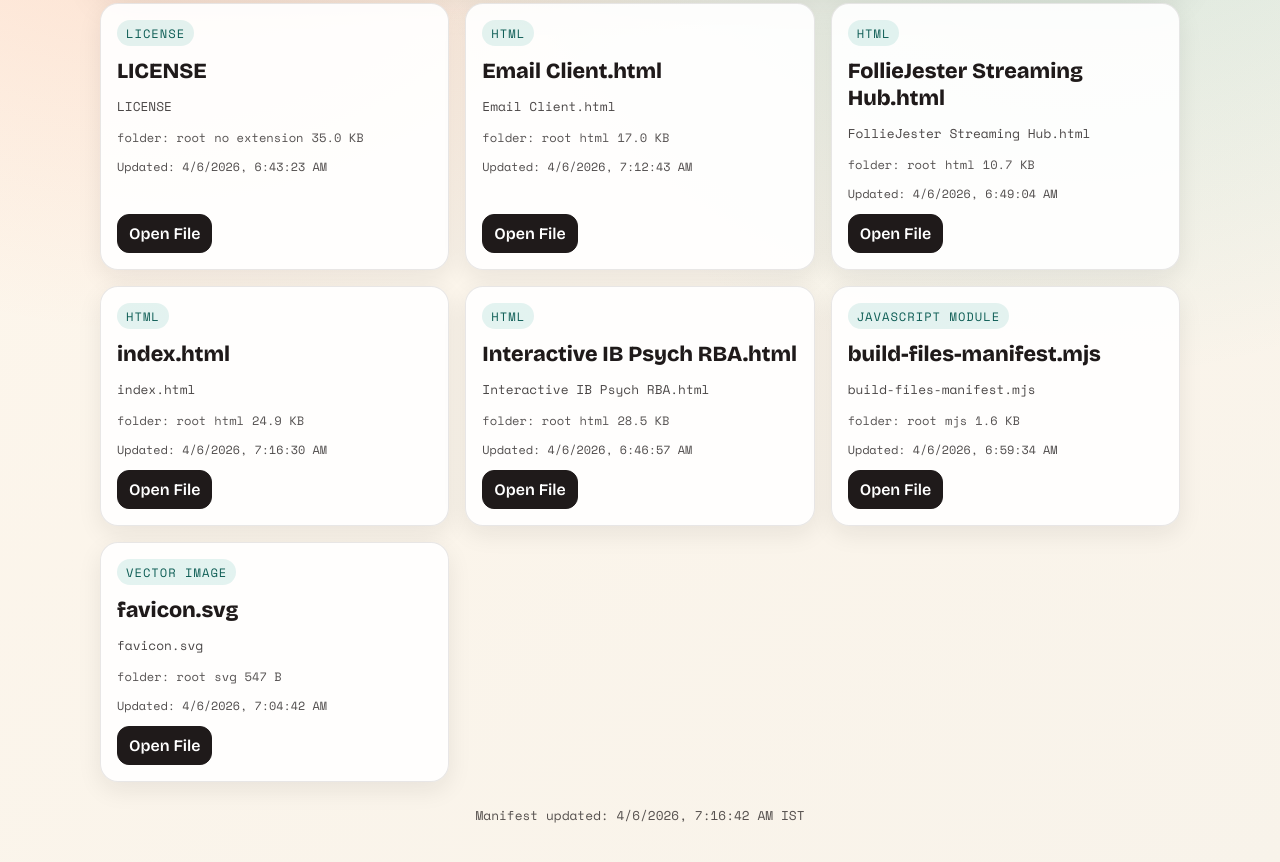
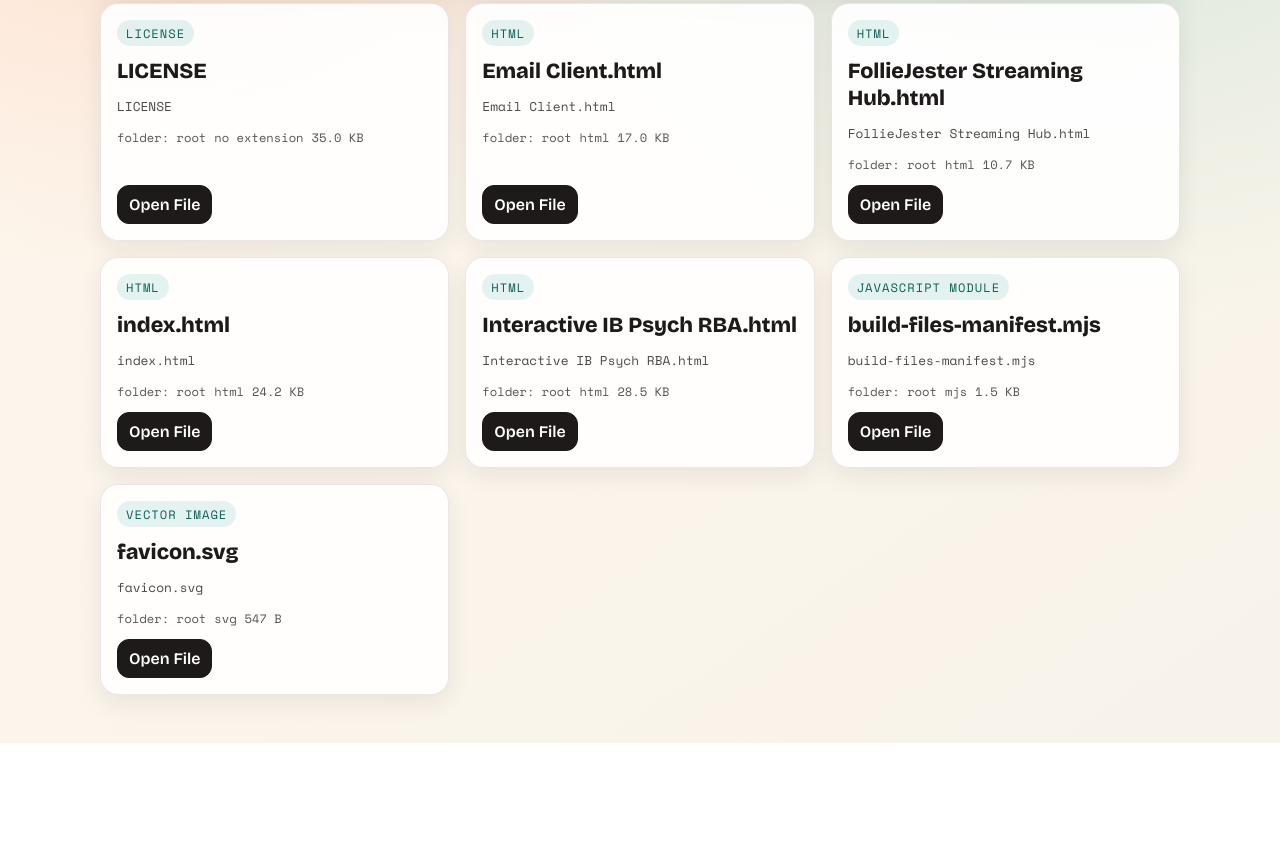
Before and after one commit to folliejester/dump, a plain HTML site: page index.html in a window 1280 px wide. Shown: the part 584-1446 px from the top of the page. After the commit the page ends 1327 px from the top, so only its background shows below. Drawn offline with nearby package versions, Linux system fonts and the light colour scheme.

Commit message:
removed lastupdated

```diff
--- a/build-files-manifest.mjs
+++ b/build-files-manifest.mjs
@@ -33,8 +33,7 @@ async function collectFiles(dir) {
       name: path.basename(rel),
       folder,
       ext: path.extname(rel).slice(1).toLowerCase(),
-      size: stats.size,
-      modified: stats.mtime.toISOString()
+      size: stats.size
     });
   }
 
@@ -44,7 +43,6 @@ async function collectFiles(dir) {
 async function main() {
   const files = await collectFiles(root);
   const manifest = {
-    generatedAt: new Date().toISOString(),
     files
   };
 
--- a/files.json
+++ b/files.json
@@ -1,61 +1,53 @@
 {
-  "generatedAt": "2026-04-06T07:16:42.638Z",
   "files": [
     {
       "path": "build-files-manifest.mjs",
       "name": "build-files-manifest.mjs",
       "folder": "root",
       "ext": "mjs",
-      "size": 1615,
-      "modified": "2026-04-06T06:59:34.958Z"
+      "size": 1527
     },
     {
       "path": "Email Client.html",
       "name": "Email Client.html",
       "folder": "root",
       "ext": "html",
-      "size": 17455,
-      "modified": "2026-04-06T07:12:43.993Z"
+      "size": 17455
     },
     {
       "path": "favicon.svg",
       "name": "favicon.svg",
       "folder": "root",
       "ext": "svg",
-      "size": 547,
-      "modified": "2026-04-06T07:04:42.604Z"
+      "size": 547
     },
     {
       "path": "FollieJester Streaming Hub.html",
       "name": "FollieJester Streaming Hub.html",
       "folder": "root",
       "ext": "html",
-      "size": 10971,
-      "modified": "2026-04-06T06:49:04.286Z"
+      "size": 10971
     },
     {
       "path": "index.html",
       "name": "index.html",
       "folder": "root",
       "ext": "html",
-      "size": 25546,
-      "modified": "2026-04-06T07:16:30.157Z"
+      "size": 24773
     },
     {
       "path": "Interactive IB Psych RBA.html",
       "name": "Interactive IB Psych RBA.html",
       "folder": "root",
       "ext": "html",
-      "size": 29156,
-      "modified": "2026-04-06T06:46:57.048Z"
+      "size": 29156
     },
     {
       "path": "LICENSE",
       "name": "LICENSE",
       "folder": "root",
       "ext": "",
-      "size": 35823,
-      "modified": "2026-04-06T06:43:23.837Z"
+      "size": 35823
     }
   ]
 }
--- a/index.html
+++ b/index.html
@@ -271,12 +271,6 @@
             opacity: 0.75;
         }
 
-        .updated {
-            font-family: 'Space Mono', monospace;
-            font-size: 0.74rem;
-            opacity: 0.78;
-        }
-
         .actions {
             margin-top: auto;
             display: flex;
@@ -388,7 +382,6 @@
         <main class="grid" id="cards"></main>
         <div id="status" class="status"></div>
 
-        <footer id="footer">Manifest pending</footer>
     </div>
 
     <script>
@@ -396,7 +389,6 @@
         const cardsRoot = document.getElementById('cards');
         const count = document.getElementById('count');
         const status = document.getElementById('status');
-        const footer = document.getElementById('footer');
         const folderFilter = document.getElementById('folderFilter');
         const sortFilter = document.getElementById('sortFilter');
         const typeChips = document.getElementById('typeChips');
@@ -409,13 +401,6 @@
             if (bytes < 1024) return `${bytes} B`;
             if (bytes < 1024 * 1024) return `${(bytes / 1024).toFixed(1)} KB`;
             return `${(bytes / (1024 * 1024)).toFixed(2)} MB`;
-        }
-
-        function formatModified(value) {
-            if (!value) return 'Updated: unknown';
-            const parsed = new Date(value);
-            if (Number.isNaN(parsed.getTime())) return 'Updated: unknown';
-            return `Updated: ${parsed.toLocaleString()}`;
         }
 
         function categoryFromExt(ext) {
@@ -594,7 +579,6 @@
                     <span>${ext || 'no extension'}</span>
                     <span>${formatBytes(file.size)}</span>
                 </div>
-                <p class="updated">${formatModified(file.modified)}</p>
                 <div class="actions">
                     <a class="btn primary" href="${href}" target="_blank" rel="noopener noreferrer">Open File</a>
                 </div>
@@ -719,16 +703,10 @@
                 folderFilter.addEventListener('change', updateFilter);
                 sortFilter.addEventListener('change', renderCards);
 
-                const generatedAt = manifest.generatedAt ? new Date(manifest.generatedAt) : null;
-                const stamp = generatedAt && !Number.isNaN(generatedAt.getTime())
-                    ? generatedAt.toLocaleString()
-                    : 'unknown time';
-                footer.textContent = `Manifest updated: ${stamp} IST`;
             } catch (error) {
                 status.style.display = 'block';
                 status.textContent = 'Could not load files.json. Run node build-files-manifest.mjs to generate it.';
                 count.textContent = '0 items visible';
-                footer.textContent = 'Manifest unavailable';
             }
         }
 
```
